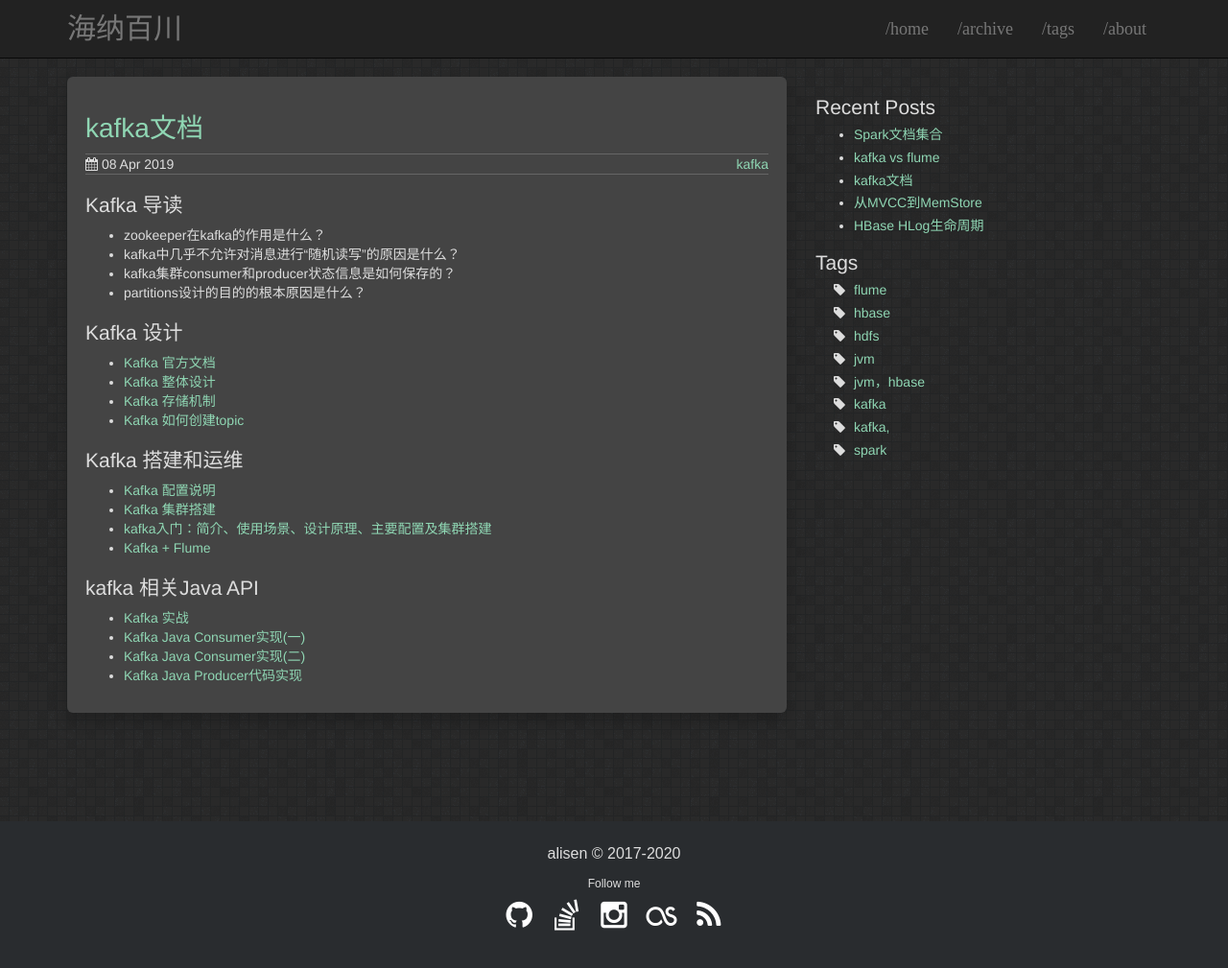
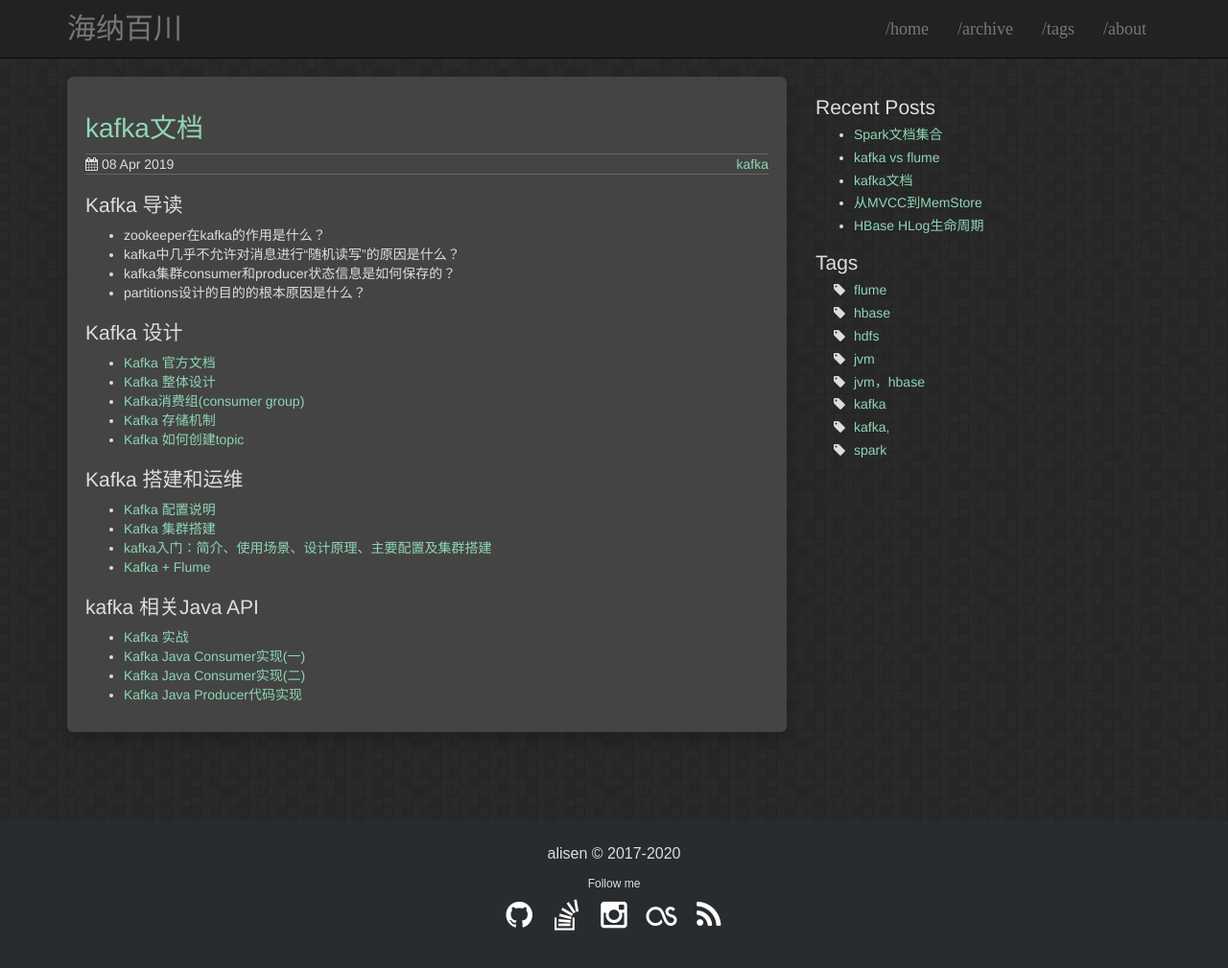
Before and after one commit to igithu/summary, a Jekyll site: the page built from _posts/2019-04-08-kafka-doc.md, in a window 1280 px wide and 1033 px high. Shown: the top 1009 px of the window at 96% size. Built offline with Jekyll 4.4.1, drawn with Linux system fonts in a browser that asks for light colours.

Commit message:
Update 2019-04-08-kafka-doc.md

```diff
--- a/_posts/2019-04-08-kafka-doc.md
+++ b/_posts/2019-04-08-kafka-doc.md
@@ -15,6 +15,7 @@ tags: kafka
 ## Kafka 设计
 * [Kafka 官方文档](http://kafka.apachecn.org/)
 * [Kafka 整体设计](https://www.jianshu.com/p/d3e963ff8b70)
+* [Kafka消费组(consumer group)](http://www.cnblogs.com/huxi2b/p/6223228.html)
 * [Kafka 存储机制](https://www.cnblogs.com/cynchanpin/p/7339537.html)
 * [Kafka 如何创建topic](https://www.cnblogs.com/huxi2b/p/5923252.html)
 
```
